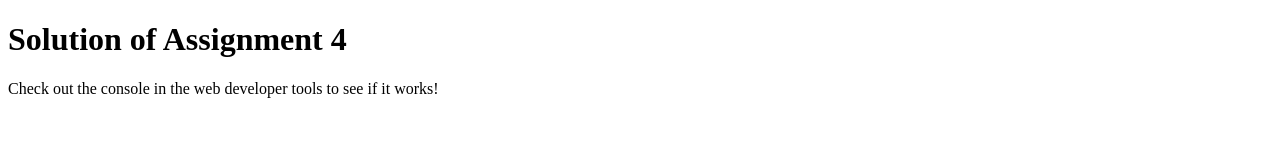
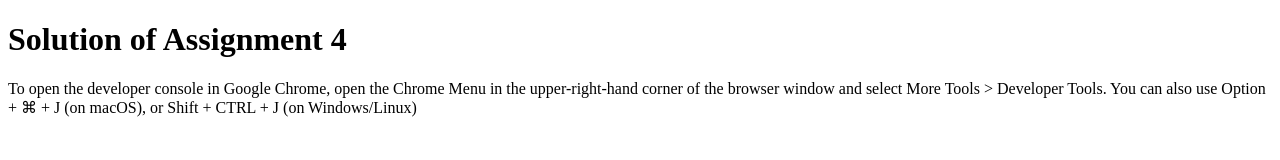
Before and after one commit to kuzmenkoff/courserahtml, a plain HTML site: page index.html in a window 1280 px wide. Drawn offline with Linux system fonts and the light colour scheme.

Commit message:
Update index.html

```diff
--- a/index.html
+++ b/index.html
@@ -12,7 +12,9 @@
 
 <body>
     <h1>Solution of Assignment 4</h1>
-    <p>Check out the console in the web developer tools to see if it works!</p>
+    <p>To open the developer console in Google Chrome, open the Chrome Menu
+        in the upper-right-hand corner of the browser window and select
+        More Tools > Developer Tools. You can also use Option + ⌘ + J (on macOS), or Shift + CTRL + J (on Windows/Linux)</p>
 </body>
 
 </html>
```
